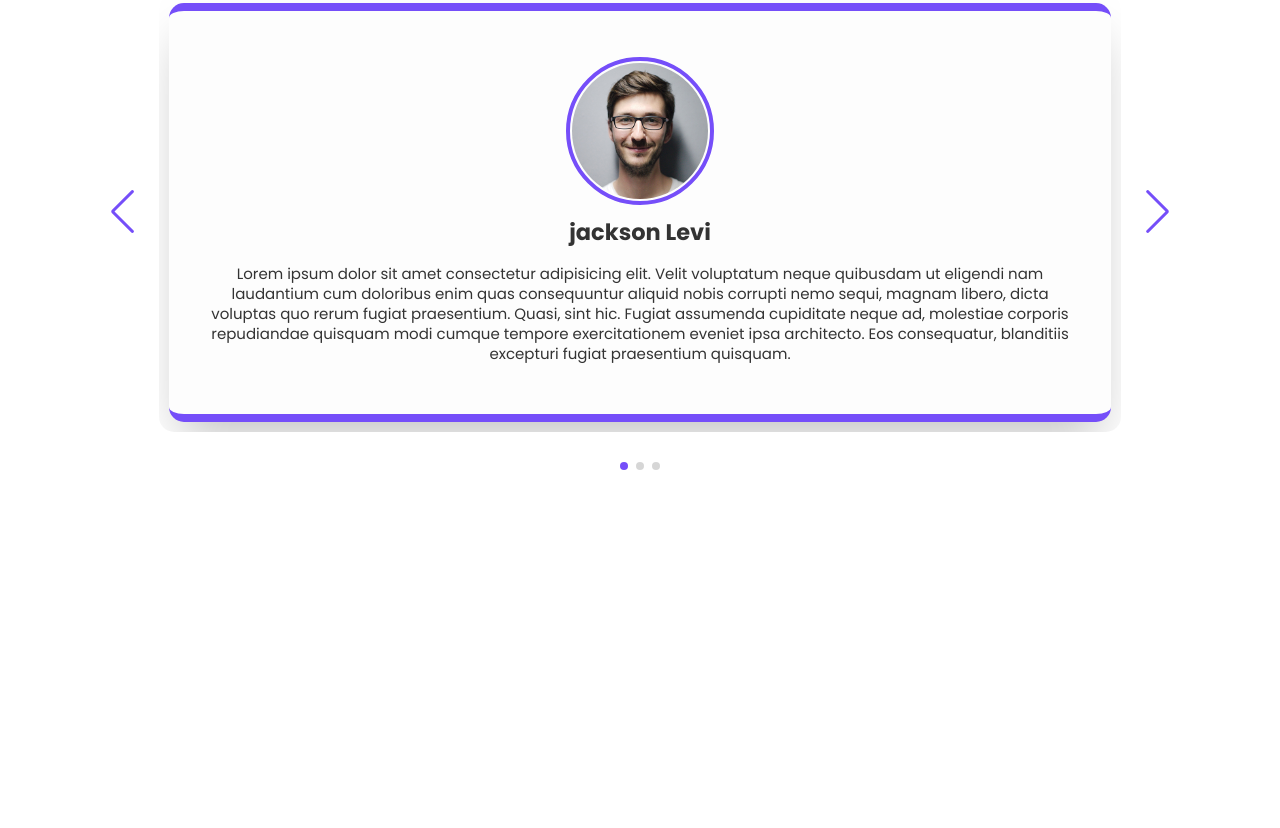
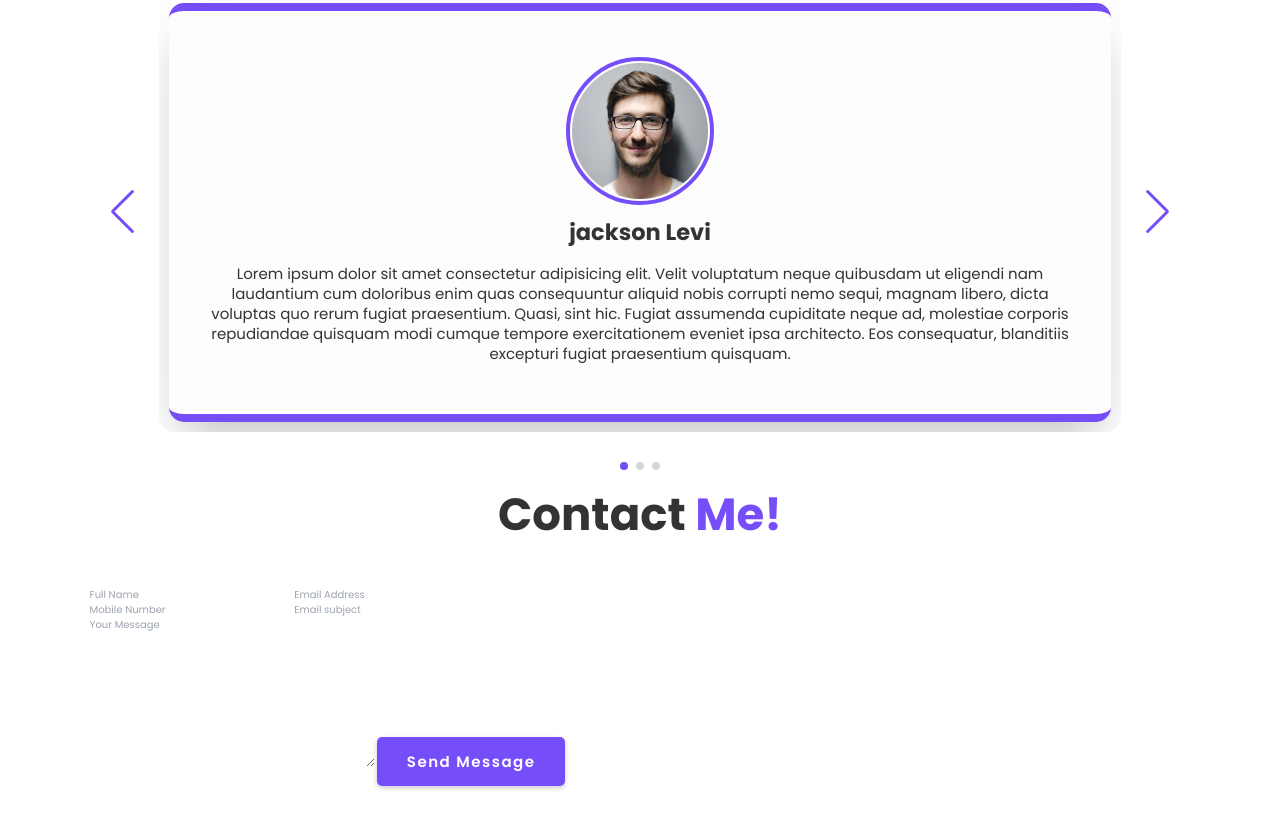
Before and after one commit to mjr0924/Responsive_Personal_Portfolio_website, a website: page src/index.html in a window 1280 px wide. Shown: the part 3362-4190 px from the top of the page. Before the commit the page ends 3854 px from the top, so only its background shows below. Drawn offline with nearby package versions, Linux system fonts and the light colour scheme.

Commit message:
added contact section

```diff
--- a/src/index.html
+++ b/src/index.html
@@ -234,7 +234,23 @@
         </div>
     </div>
 
+    <!-- contact section design -->
+    <section class="contact" id="contact">
+        <h2 class="heading">Contact <span>Me!</span></h2>
 
+        <form action="#">
+            <div class="input-box">
+                <input type="text" placeholder="Full Name">
+                <input type="email" placeholder="Email Address">
+            </div>
+            <div class="input-box">
+                <input type="number" placeholder="Mobile Number">
+                <input type="text" placeholder="Email subject">
+            </div>
+            <textarea name="" id="" cols="30" rows="10" placeholder="Your Message"></textarea>
+            <input type="submit" value="Send Message" class="btn">
+        </form>
+    </section>
 
     <!-- swiper js -->
     <script src="https://cdn.jsdelivr.net/npm/swiper@10/swiper-bundle.min.js"></script>
@@ -245,4 +261,4 @@
 </body>
 
 </html>
-<!-- 52:00 -->
+<!-- 1:04:00 -->
```
